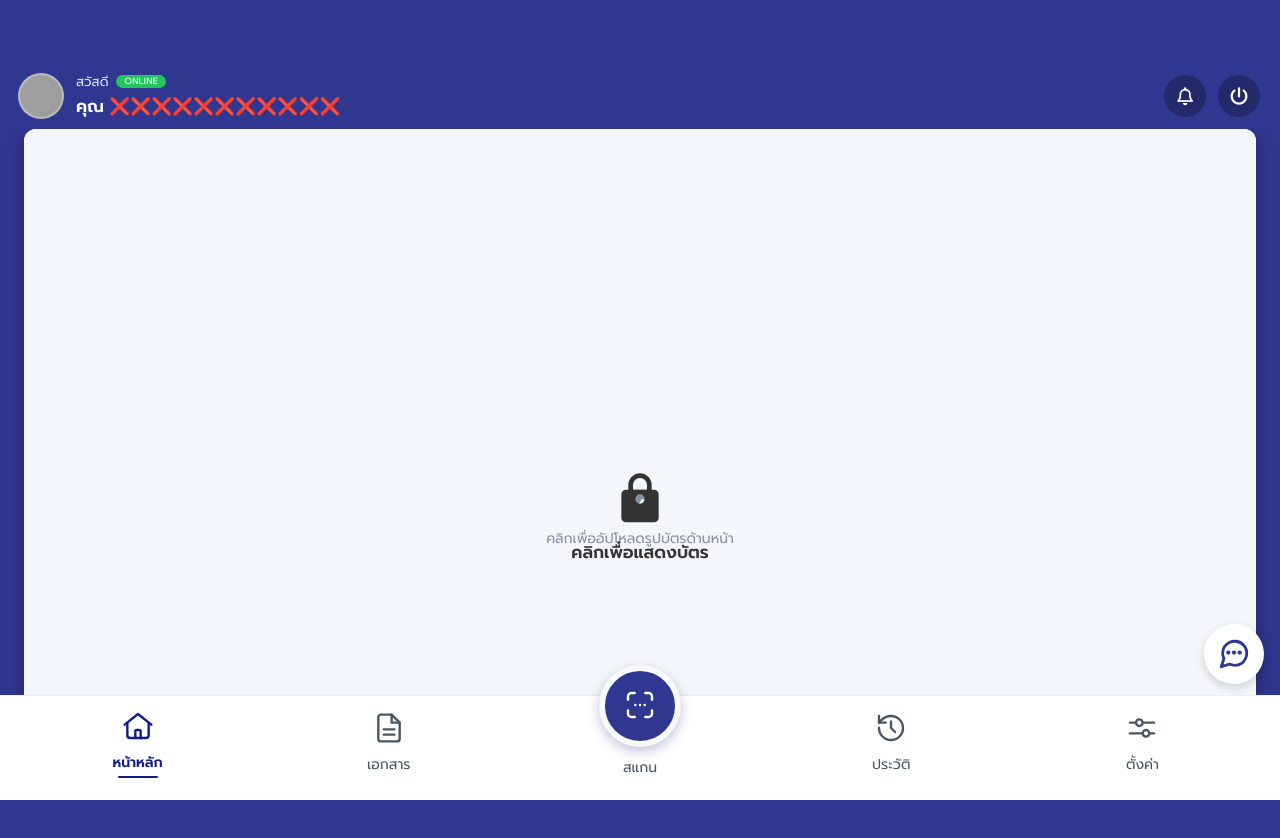
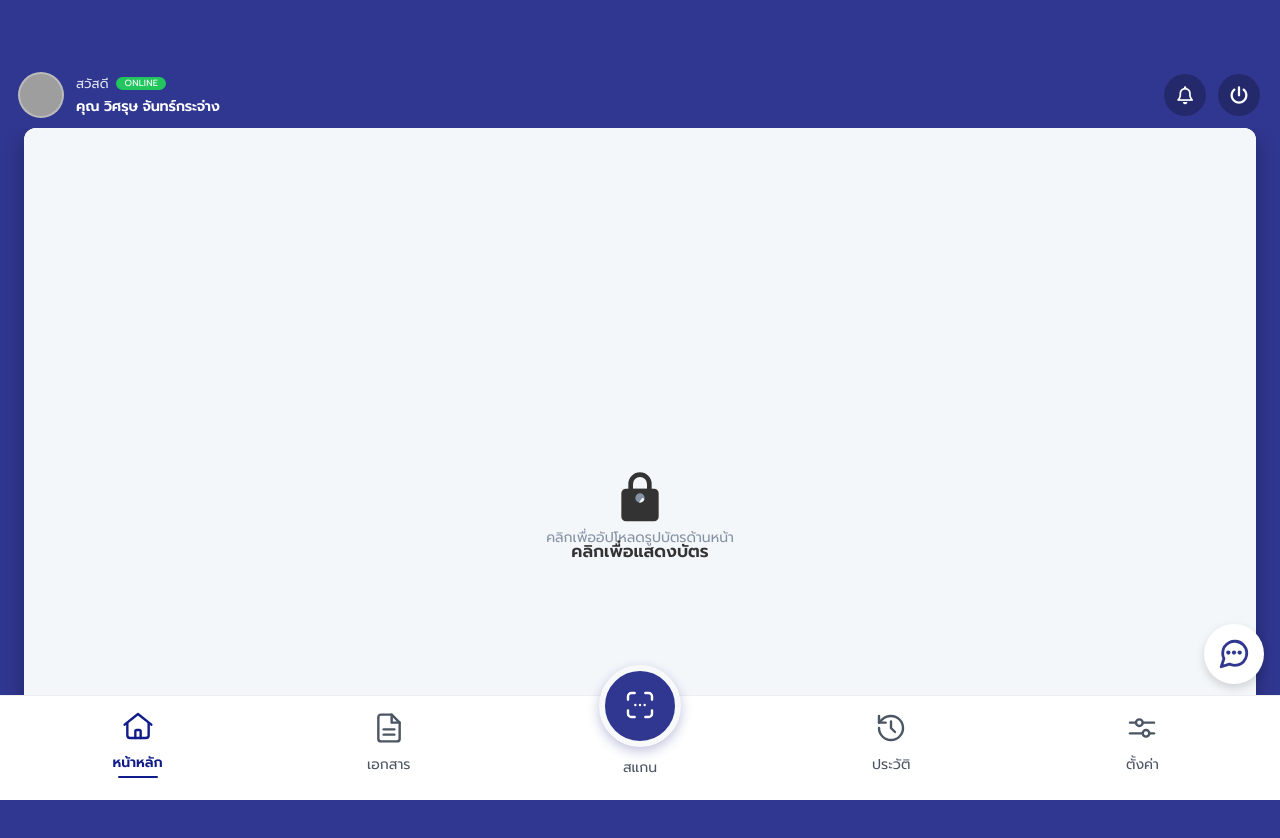
Before and after one commit to pppp167/Jeff, a plain HTML site: page index.html in a window 1280 px wide. Shown: the top 838 px of the page. Drawn offline with Linux system fonts and the light colour scheme; grey boxes are pictures that could not be loaded; a web font is replaced by a local one.

Commit message:
Update index.html

```diff
--- a/index.html
+++ b/index.html
@@ -113,7 +113,7 @@
     }
 
     .user-text p { font-size: 13px; color: #e2e8f0; font-weight: 400; margin-bottom: 2px; display: flex; align-items: center; gap: 6px;}
-    .user-text h1 { font-size: 17px; font-weight: 600; margin-top: 0; letter-spacing: -0.2px;}
+    .user-text h1 { font-size: 14.3px; font-weight: 600; margin-top: 0; letter-spacing: -0.2px;}
 
     .header-icons { display: flex; gap: 12px; font-size: 18px; }
     .header-icons i {
@@ -571,7 +571,7 @@
           </div>
           <div class="user-text">
             <p>สวัสดี <span class="online-badge">ONLINE</span></p>
-            <h1>คุณ ❌❌❌❌❌❌❌❌❌❌❌</h1>
+            <h1>คุณ วิศรุษ จันทร์กระจ่าง</h1>
           </div>
         </div>
 
```
